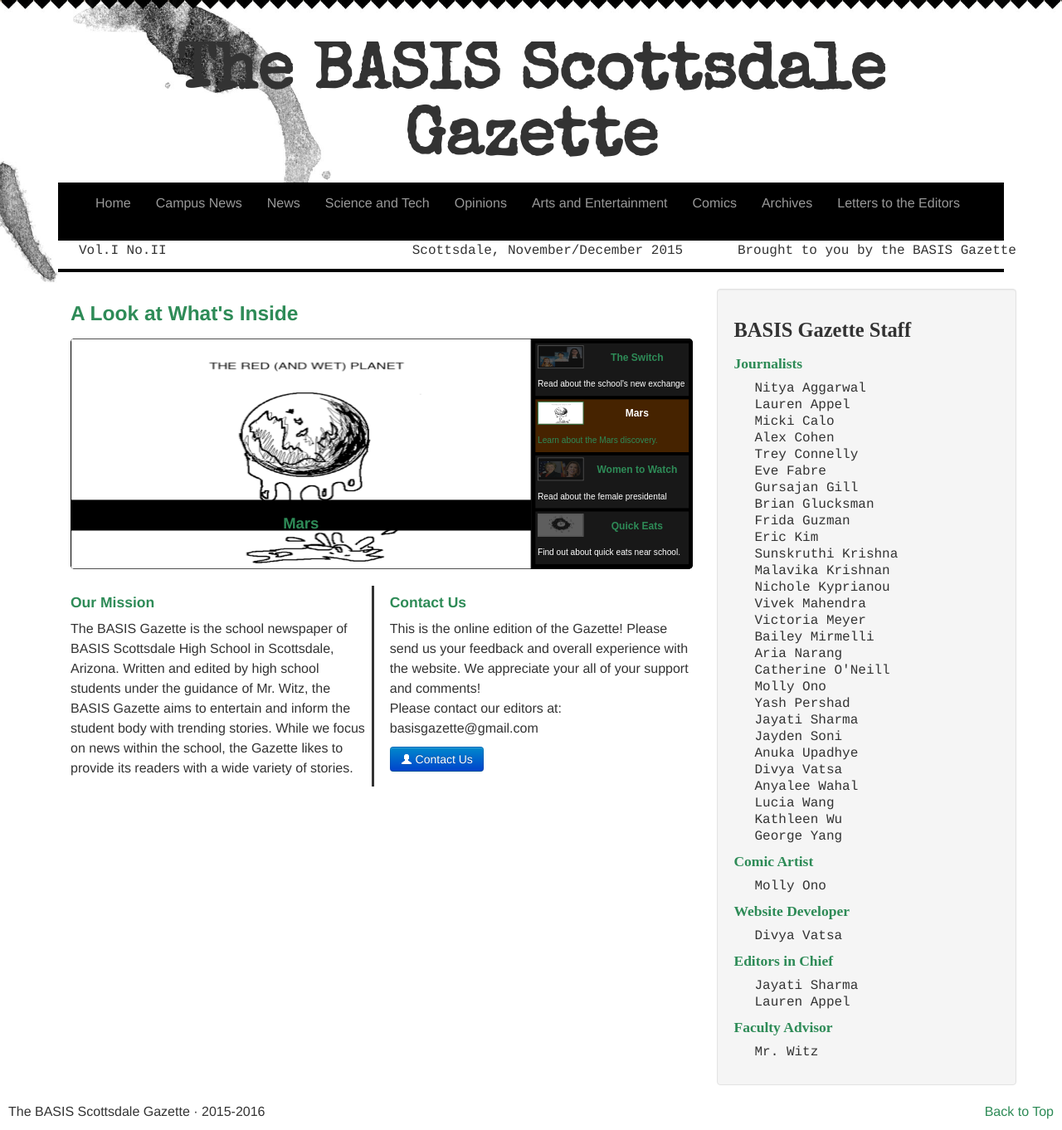
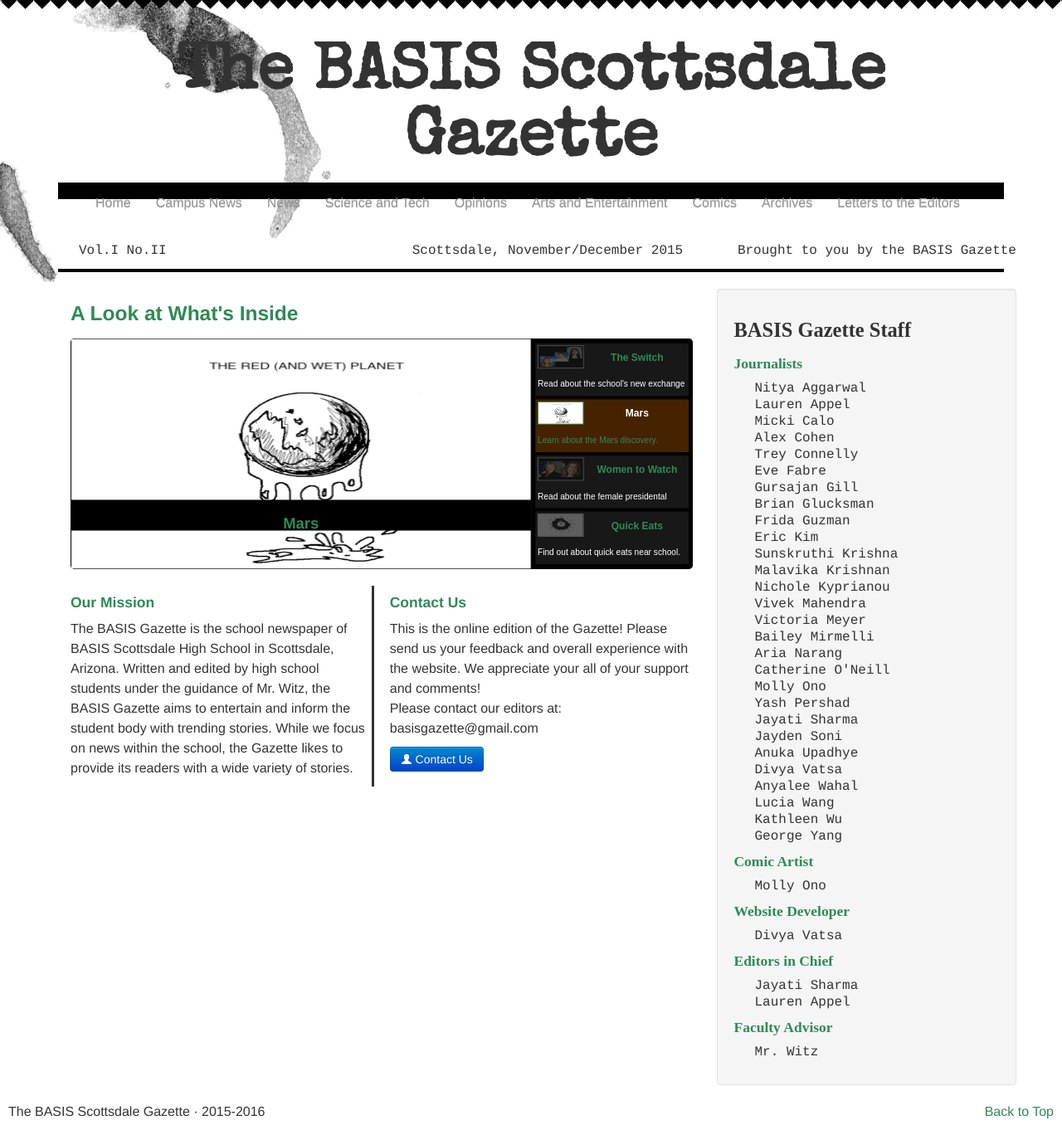
Before and after one commit to Awake99/Awake99.github.io, a Jekyll site: the page built from index.html, in a window 1280 px wide. Shown: the whole page at 83% size. Built offline with Jekyll 4.4.1, drawn with Linux system fonts in a browser that asks for light colours; nearby versions of some CDN libraries.

Commit message:
November Edition
Dropdown

```diff
--- a/_layouts/default.html
+++ b/_layouts/default.html
@@ -50,7 +50,7 @@
 
     <h1 id="header">The BASIS Scottsdale Gazette</h1>
 
-    <nav class="navbar-inverse" style="background-color:black;">
+    <nav class="navbar-inverse" style="background-color:black; height:20px;">
       <div class="container">
         <div class="navbar-header">
           <button type="button" class="navbar-toggle collapsed" data-toggle="collapse" data-target="#navbar" aria-expanded="false" aria-controls="navbar">
```
